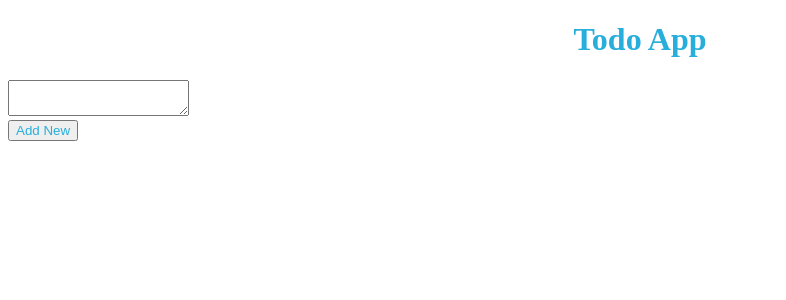
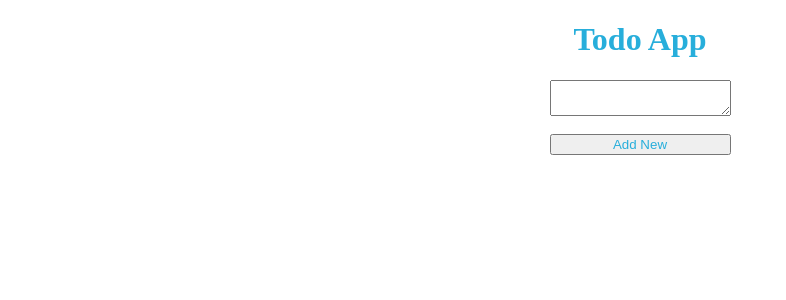
Before and after one commit to nick8604/React-Assignment-5---Todo-List-React, a React app: page / in a window 1280 px wide. Shown: the top 300 px of the page, without its empty margins (0-786 px from the left). Built offline with nearby package versions, Linux system fonts and the light colour scheme.

Commit message:
horizontally centered all elements using grid

```diff
--- a/src/components/TodoAdd.js
+++ b/src/components/TodoAdd.js
@@ -1,4 +1,5 @@
 import React from 'react';
+import '../styles/TodoAdd.css'
 
 function TodoAdd({addTodo}) {
     let TodoValue = "";
@@ -15,7 +16,7 @@ function TodoAdd({addTodo}) {
 
     }
     return (
-        <div>
+        <div className="grid-container">
             <textarea id="task" onChange={updateTodoValue}></textarea>
             <br/>
             <button id="btn" onClick={submitTodo}>Add New</button>
--- a/src/components/TodoList.js
+++ b/src/components/TodoList.js
@@ -1,5 +1,6 @@
 import React from 'react';
 import TodoListItem from './TodoListItem';
+import '../styles/TodoList.css'
 
 function TodoList({todos, deleteTodo, startEditing, finishEditing}) {
     const items = todos.map(function(single_todo) {
@@ -8,7 +9,7 @@ function TodoList({todos, deleteTodo, startEditing, finishEditing}) {
 
     return (
         <div>
-            <ul>
+            <ul className="container">
                 {items}
             </ul>
         </div>
--- a/src/components/TodoListItem.js
+++ b/src/components/TodoListItem.js
@@ -28,7 +28,7 @@ const TodoListItem = ({ todo, deleteTodo, startEditing, finishEditing }) => {
             {todo.isEditing ? (
                 <>
                     <textarea className="editTask" defaultValue={TodoValue} onChange={changeTodoValue}></textarea>
-                    <button className="saveTask" onClick={finishEdit}>Update Todo</button>
+                    <button className="saveTask" onClick={finishEdit}>Save</button>
                 </>
 
             ) : (
--- /dev/null
+++ b/src/styles/TodoAdd.css
@@ -0,0 +1,5 @@
+.grid-container {
+    display: grid;
+    justify-content: center;
+    align-items: center;
+}
--- /dev/null
+++ b/src/styles/TodoList.css
@@ -0,0 +1,5 @@
+.container {
+    display: grid;
+    justify-content: center;
+    align-items: center;
+}
```
